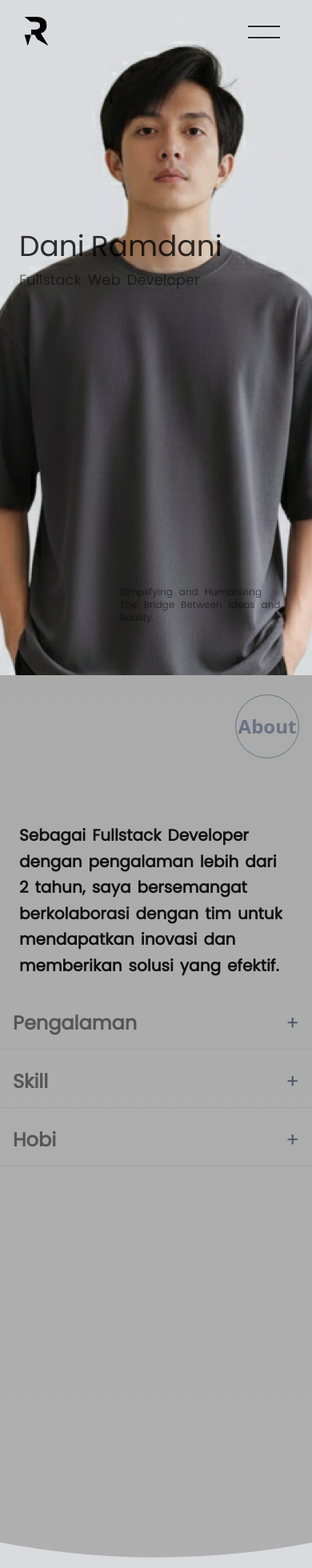
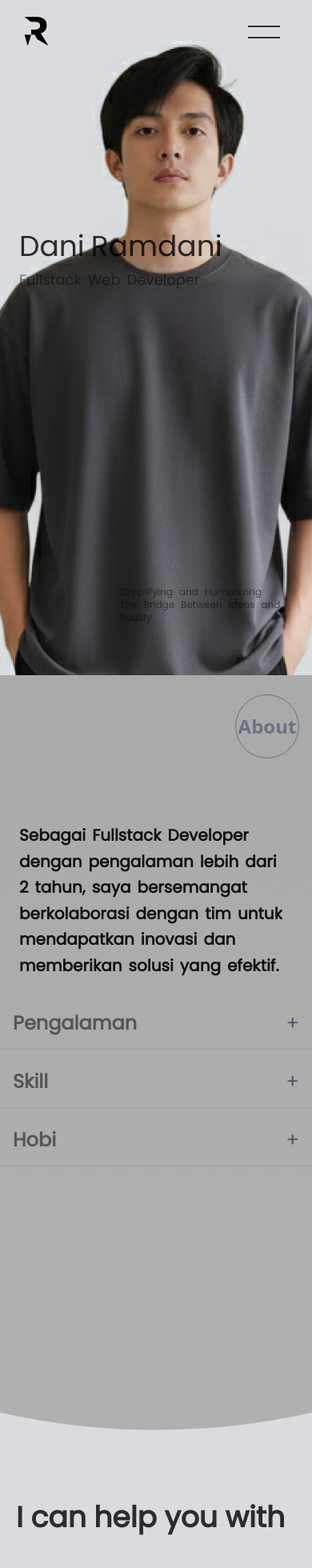
Before and after one commit to Daniramdev/DaniRamdani, a React (Vite) app: page / in a window 390 px wide. Shown: the top 1960 px of the page at 80% size. Built offline with nearby package versions, Linux system fonts and the light colour scheme.

Commit message:
Update: Refactored About  sections

```diff
--- a/src/components/AboutSection.jsx
+++ b/src/components/AboutSection.jsx
@@ -102,7 +102,7 @@ const AboutSection = () => {
     return (
         <div
             ref={sectionRef}
-            className="md:h-[260vh] h-[280vh]"
+            className="md:h-[260vh] h-[240vh]"
             id="about"
             style={{
                 clipPath: clipPathValue,
```
